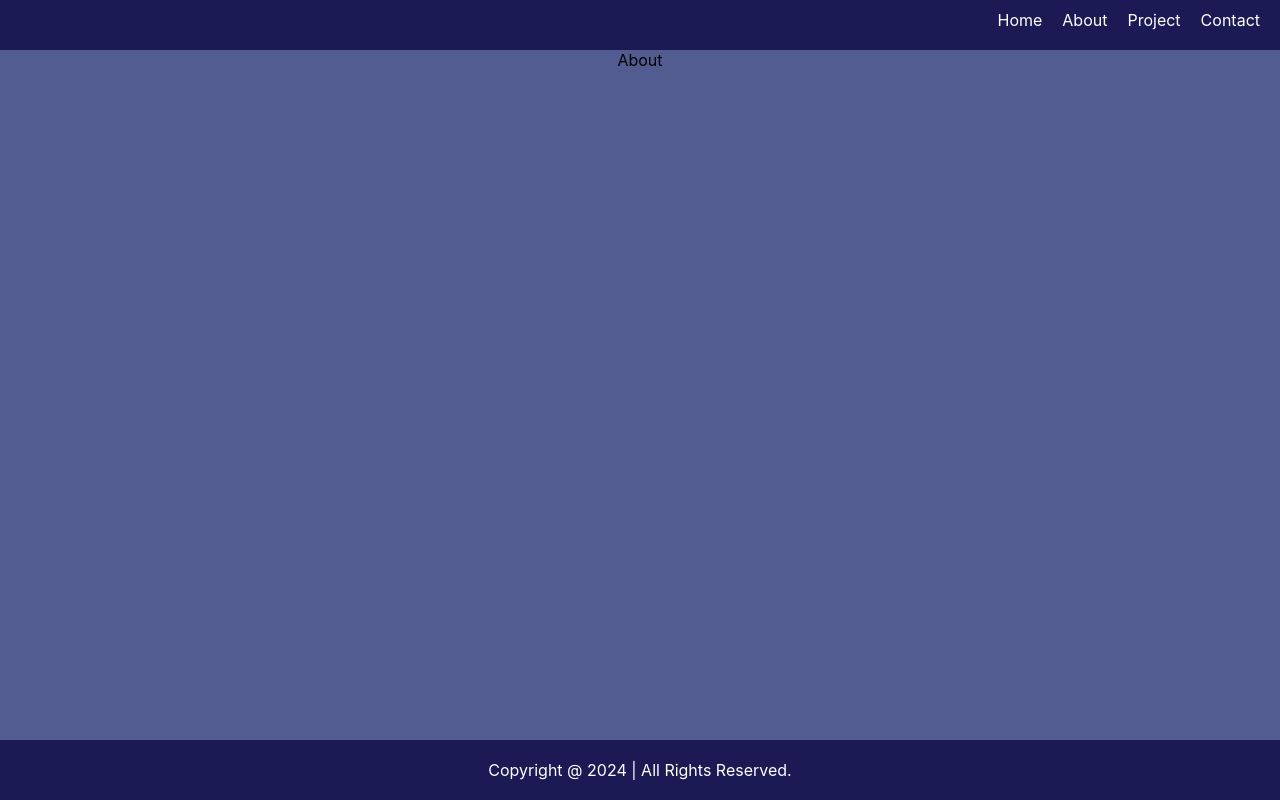
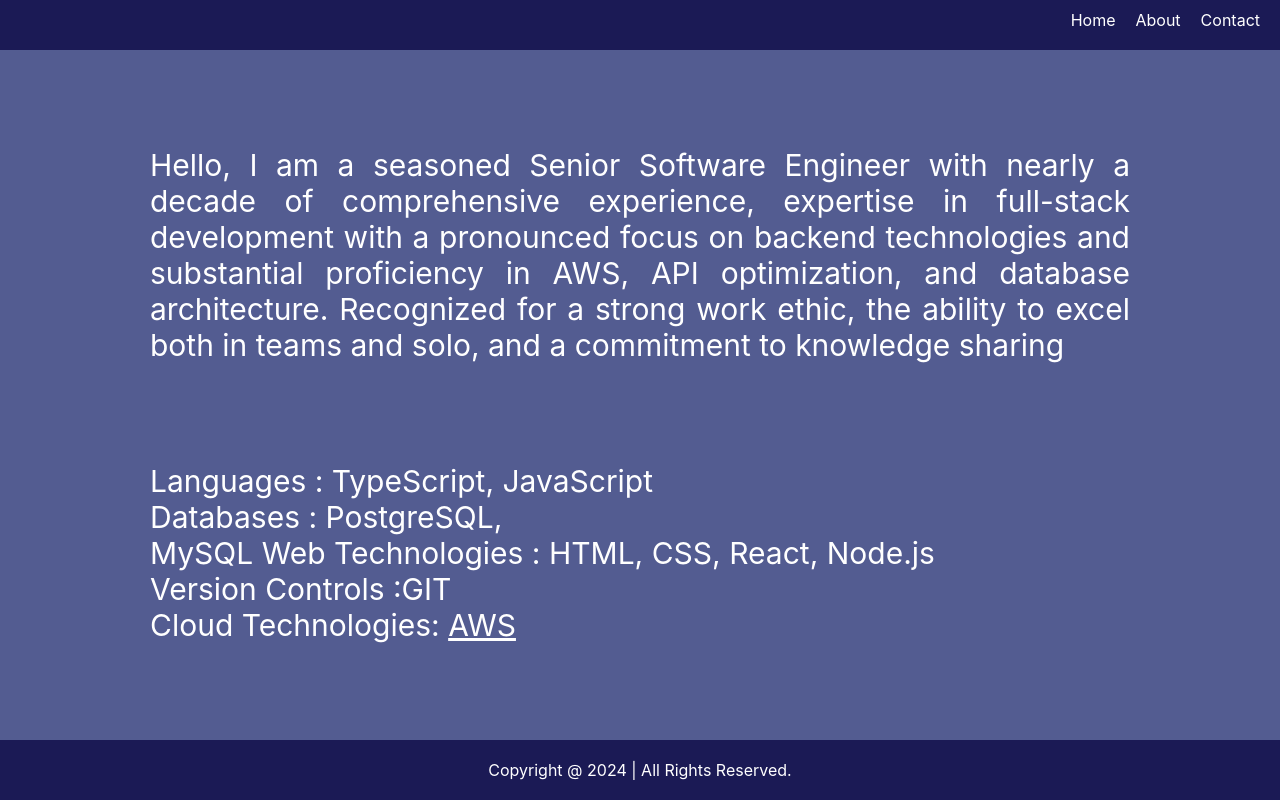
Before and after one commit to ian7525/portfolio, a React (Create React App) app: page /portfolio/about in a window 1280 px wide. Built offline with nearby package versions, Linux system fonts and the light colour scheme.

Commit message:
Update Home page and About page
1. Add Resume link
2. Add AWS badge link

```diff
--- a/src/App.tsx
+++ b/src/App.tsx
@@ -8,7 +8,7 @@ import Header from './pages/Header'
 import Footer from './pages/Footer'
 import Home from './pages/Home'
 import About from './pages/About'
-import Project from './pages/Project'
+// import Project from './pages/Project'
 import Contact from './pages/Contact'
 
 const LoadingContainer = styled.div`
@@ -41,7 +41,7 @@ function App() {
           <Routes>
             <Route path="/" element={<Home />} />
             <Route path="/about" element={<About />} />
-            <Route path="/project" element={<Project />} />
+            {/* <Route path="/project" element={<Project />} /> */}
             <Route path="/contact" element={<Contact />} />
           </Routes>
           <Footer />
--- a/src/pages/About.tsx
+++ b/src/pages/About.tsx
@@ -1,5 +1,61 @@
+import React from 'react'
+import styled from 'styled-components'
+
+const Container = styled.div`
+  display: flex;
+  flex-direction: column;
+  align-items: left;
+  justify-content: center;
+
+  height: calc(100vh - 50px - 60px);
+`
+
+const Introduce = styled.div`
+  font-size: 30px;
+  text-align: justify;
+  color: white;
+  padding: 50px 150px;
+  text-justify: inter-word;
+`
+
+const Skill = styled.div`
+  font-size: 30px;
+  color: white;
+  padding: 50px 150px;
+  text-align: left;
+
+  a {
+    color: inherit;
+    text-decoration: underline;
+
+    &:hover{
+      text-decoration: none;
+    }
+  }
+`
+
 const About = () => {
-  return <>About</>
+
+  const awsBadgeLink = 'https://www.credly.com/badges/55b51fa9-79ee-478a-a6b9-aabd9b310b40/public_url'
+  return (
+    <Container>
+      <Introduce>
+        Hello, I am a seasoned Senior Software Engineer with nearly a decade of
+        comprehensive experience, expertise in full-stack development with a
+        pronounced focus on backend technologies and substantial proficiency in
+        AWS, API optimization, and database architecture. Recognized for a
+        strong work ethic, the ability to excel both in teams and solo, and a
+        commitment to knowledge sharing
+      </Introduce>
+      <Skill>
+        <p> Languages : TypeScript, JavaScript </p>
+        <p>Databases : PostgreSQL,</p>
+        <p>MySQL Web Technologies : HTML, CSS, React, Node.js </p>
+        <p>Version Controls :GIT</p>
+        <p> Cloud Technologies: <a href={awsBadgeLink} target="_blank" rel="noopener noreferrer">AWS</a></p>
+      </Skill>
+    </Container>
+  )
 }
 
 export default About
--- a/src/pages/Contact.tsx
+++ b/src/pages/Contact.tsx
@@ -1,5 +1,21 @@
+import React from 'react'
+import styled from 'styled-components'
+
+const Container = styled.div`
+  display: flex;
+  flex-direction: column;
+  align-items: left;
+  justify-content: center;
+
+  font-size: 30px;
+  color: white;
+
+
+  height: calc(100vh - 50px - 60px);
+`
+
 const Contact = () => {
-  return <>Contact</>
+  return <Container>Contact</Container>
 }
 
 export default Contact
--- a/src/pages/Header.tsx
+++ b/src/pages/Header.tsx
@@ -31,7 +31,7 @@ const Header = () => {
       <Navigation>
         <Link to="/">Home</Link>
         <Link to="/about">About</Link>
-        <Link to="/project">Project</Link>
+        {/* <Link to="/project">Project</Link> */}
         <Link to="/contact">Contact</Link>
       </Navigation>
     </Container>
--- a/src/pages/Home.tsx
+++ b/src/pages/Home.tsx
@@ -16,6 +16,19 @@ const GreetingContainer = styled.div`
   flex: 1;
 `
 
+const ResumeContainer = styled.p`
+  font-size: 20px;
+
+  a {
+    color: inherit;
+    text-decoration: underline;
+
+    &:hover {
+      text-decoration: none;
+    }
+  }
+`
+
 const ImgContainer = styled.div`
   flex: 1;
 `
@@ -26,11 +39,25 @@ const AvatarImg = styled.img`
 `
 
 const Home = () => {
+  const engResume =
+    'https://drive.google.com/file/d/1arRYADjQ9ND2lJdC2y3skm-N2P1Kkkbu/view?usp=drive_link'
+  const chtResume =
+    'https://drive.google.com/file/d/1mkTWVtwl4Fc6_RZEteQQbdUoxxiC3u3o/view?usp=drive_link'
+
   return (
     <Container>
       <GreetingContainer>
         <h2>Hi There!</h2>
         <p>I'm Ian</p>
+        <ResumeContainer>
+          My Resume:{' '}
+          <a href={engResume} target="_blank" rel="noopener noreferrer">
+            ENG.
+          </a>{' '}
+          <a href={chtResume} target="_blank" rel="noopener noreferrer">
+            CHT.
+          </a>
+        </ResumeContainer>
       </GreetingContainer>
       <ImgContainer>
         <AvatarImg className="Avatar" src={AvatarImages} alt="" />
```
